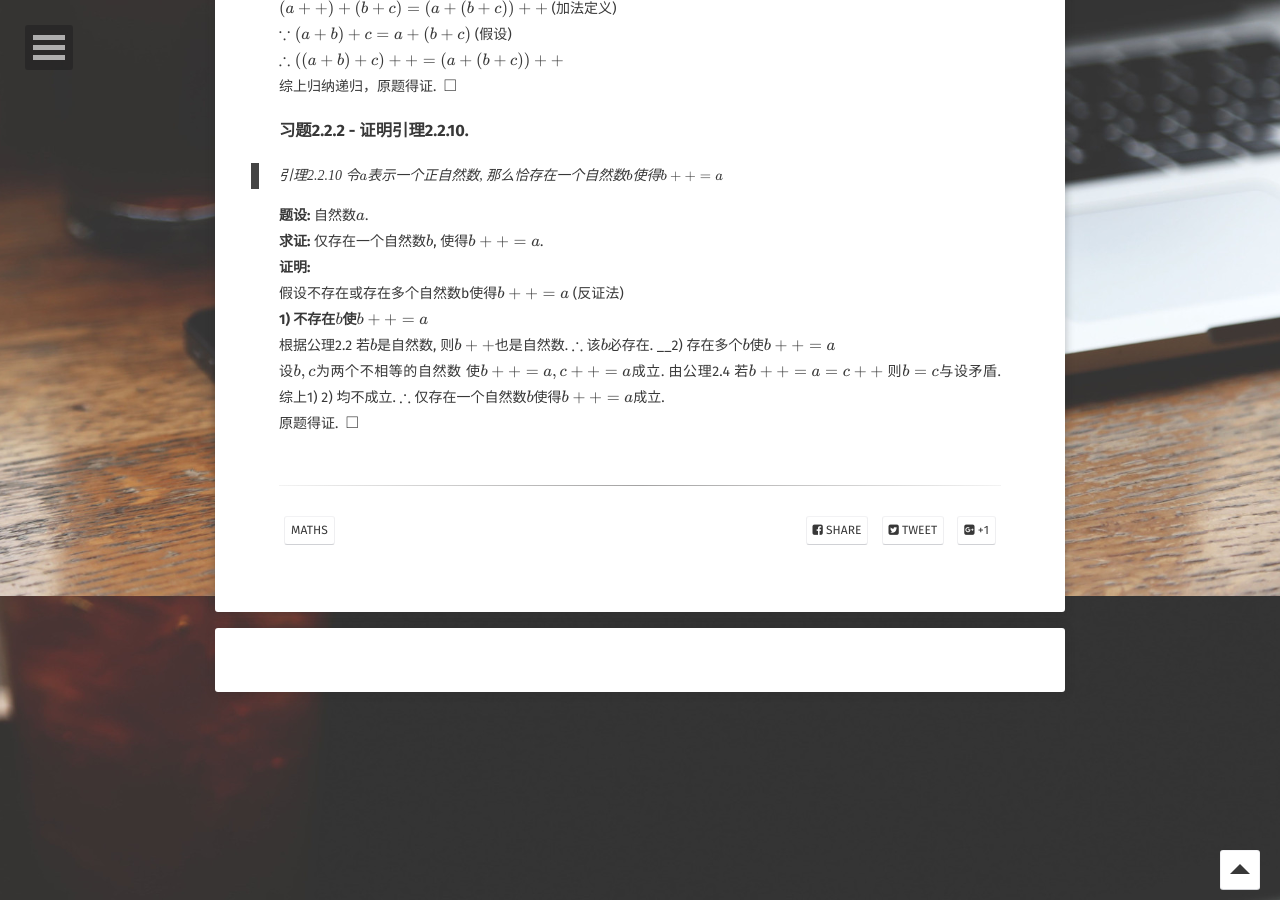
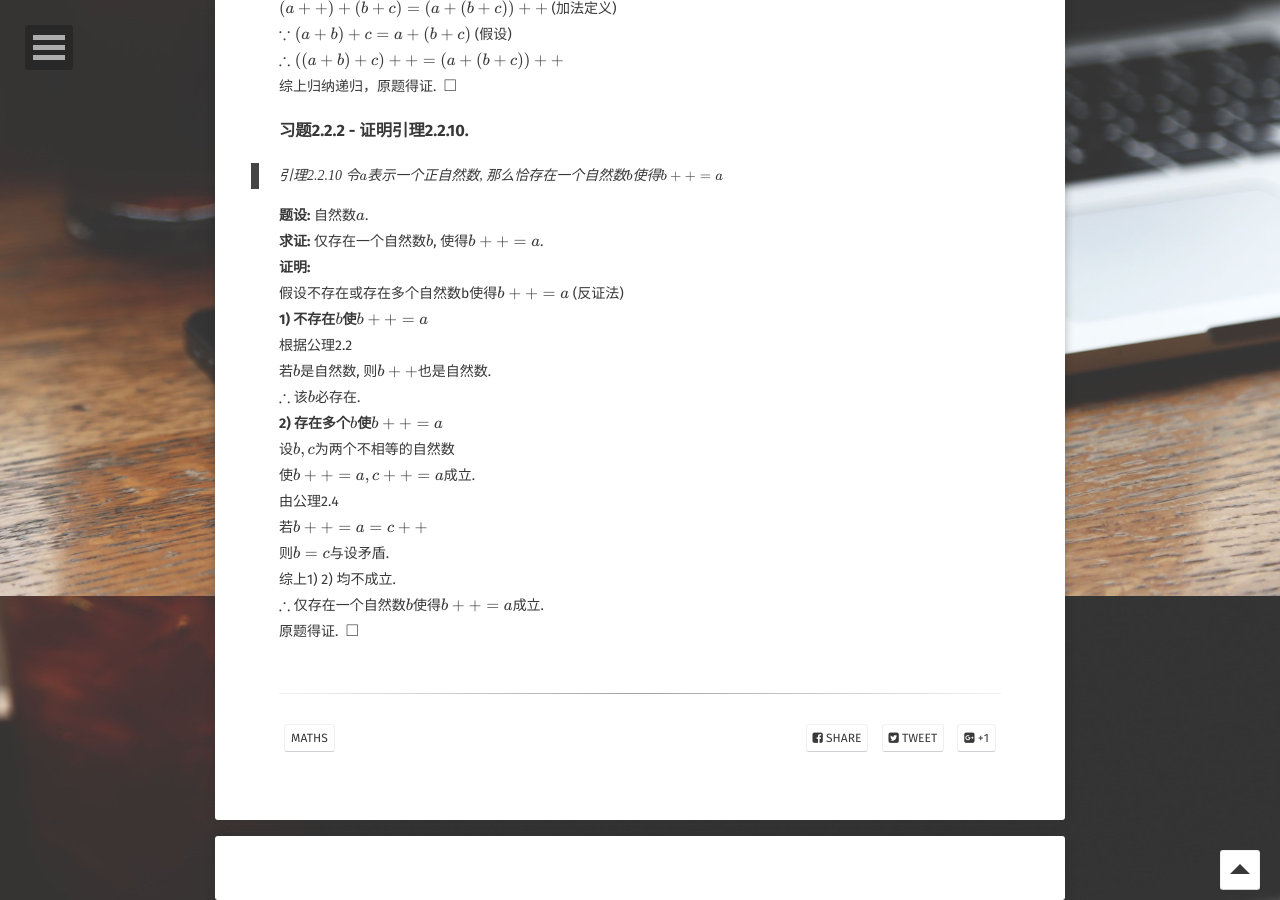
Before and after one commit to Yestercafe/Yestercafe.github.io, a Jekyll site: the page built from _posts/2019-05-12-实分析第二章练习.md, in a window 1280 px wide and 900 px high, scrolled down 1204 px. Built offline with Jekyll 4.4.1, drawn with Linux system fonts in a browser that asks for light colours; some web fonts are replaced; formulas are drawn with MathJax 3; comment, search, counter and statistics services are not loaded.

Commit message:
Fix 2.2.2 format

```diff
--- a/_posts/2019-05-12-实分析第二章练习.md
+++ b/_posts/2019-05-12-实分析第二章练习.md
@@ -53,7 +53,7 @@
 根据公理2.2
 若$b$是自然数, 则$b++$也是自然数.
 $\therefore$ 该$b$必存在.
-__2) 存在多个$b$使$b++=a$
+__2) 存在多个$b$使$b++=a$__
 设$b,c$为两个不相等的自然数
 使$b++=a,c++=a$成立.
 由公理2.4
```
